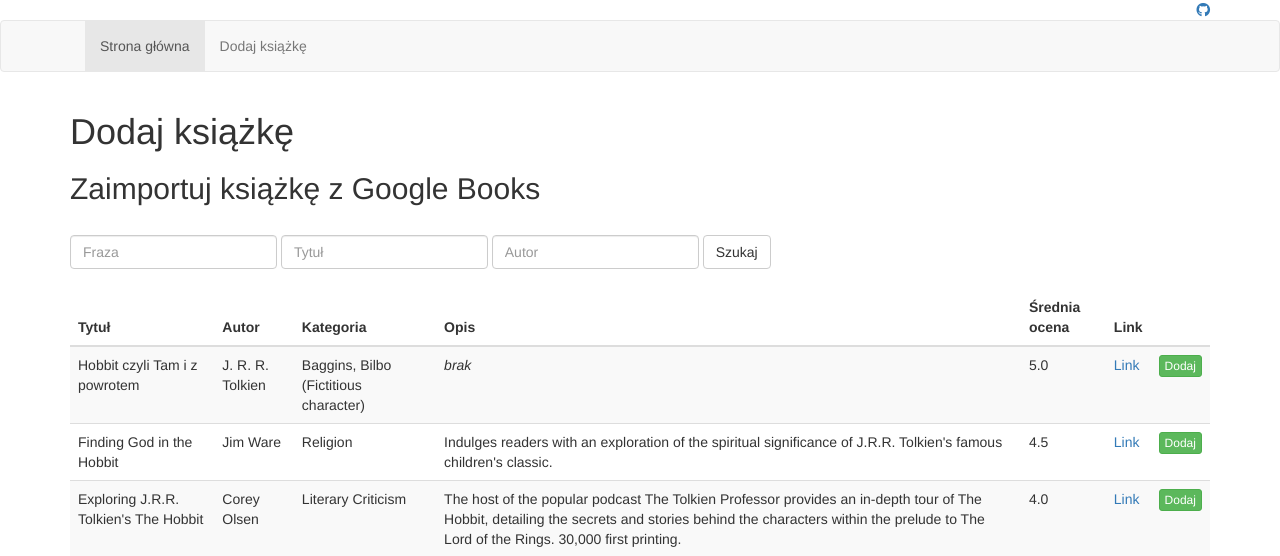
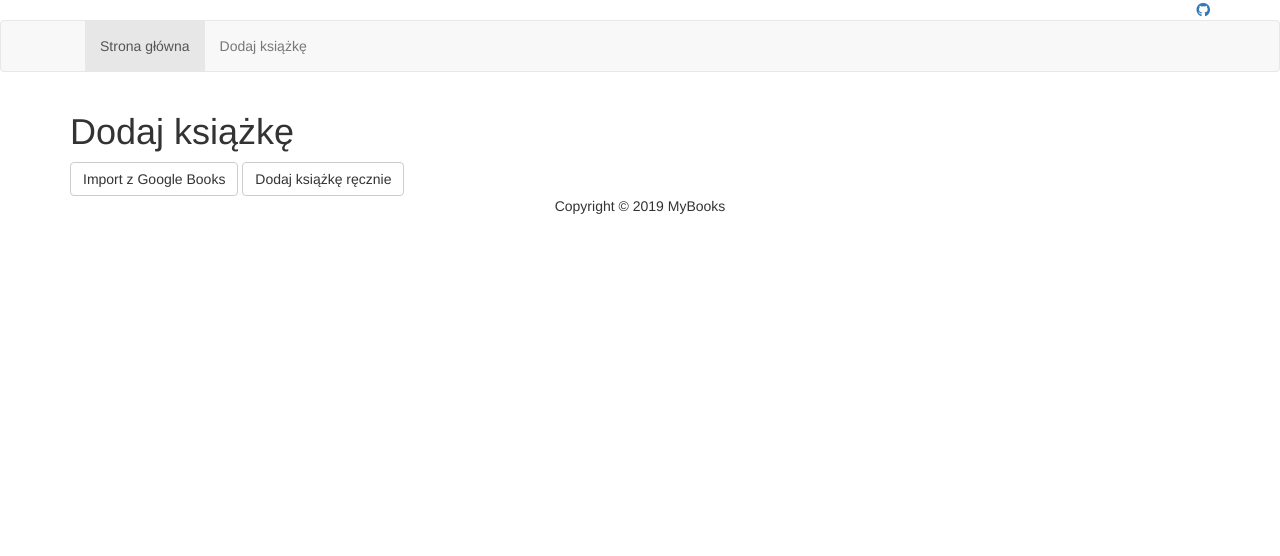
Before and after one commit to efefre/MyBook_project, a Django app: page /add in a window 1280 px wide. Shown: the top 556 px of the page. After the commit the page ends 214 px from the top, so only its background shows below. Run offline with Django 3.2, Linux system fonts and the light colour scheme; some libraries are stand-ins or nearby versions.

Commit message:
Update mockup of page add_book.html. Create two buttons on the beginning witch show forms after click

```diff
--- a/myBooks_root/templates/books/add_book.html
+++ b/myBooks_root/templates/books/add_book.html
@@ -5,6 +5,11 @@
 {% block content %}
 <div class="container">
     <h1>Dodaj książkę</h1>
+
+    <button class="btn btn-default" onclick="showImportFromGb()">Import z Google Books</button>
+    <button class="btn btn-default" onclick="showAddBookForm()">Dodaj książkę ręcznie</button>
+
+    <div id="import_from_gb">
         <h2>Zaimportuj książkę z Google Books</h2>
         <div class="search">
             <form class="form-inline">
@@ -25,8 +30,6 @@
                     <button class="btn btn-default" type="submit">Szukaj</button>
             </form>
         </div>
-
-
         <table class="table table-striped">
         <thead>
             <th>Tytuł</th>
@@ -68,7 +71,9 @@
         </tbody>
     </table>
     <button class="btn btn-success">Dodaj wszystkie</button>
+    </div>
 
+    <div id="add_book_form">
         <h2>Dodaj książkę przez formularz</h2>
 
         <form>
@@ -100,6 +105,7 @@
 
             <button class="btn btn-success" type="submit">Dodaj</button>
         </form>
+    </div>
+</div>
 
-</div>
 {% endblock %}
```
Lines whose indentation alone changed are shown as unchanged.
